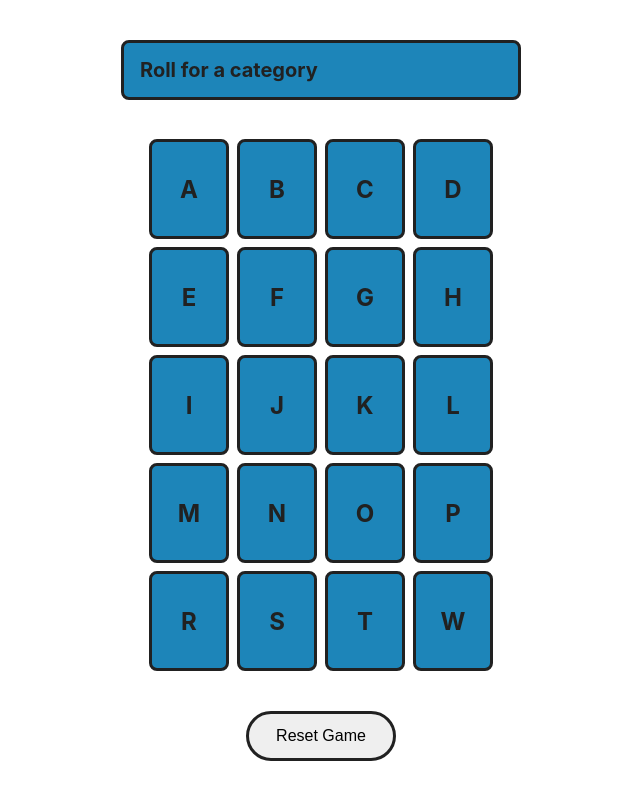
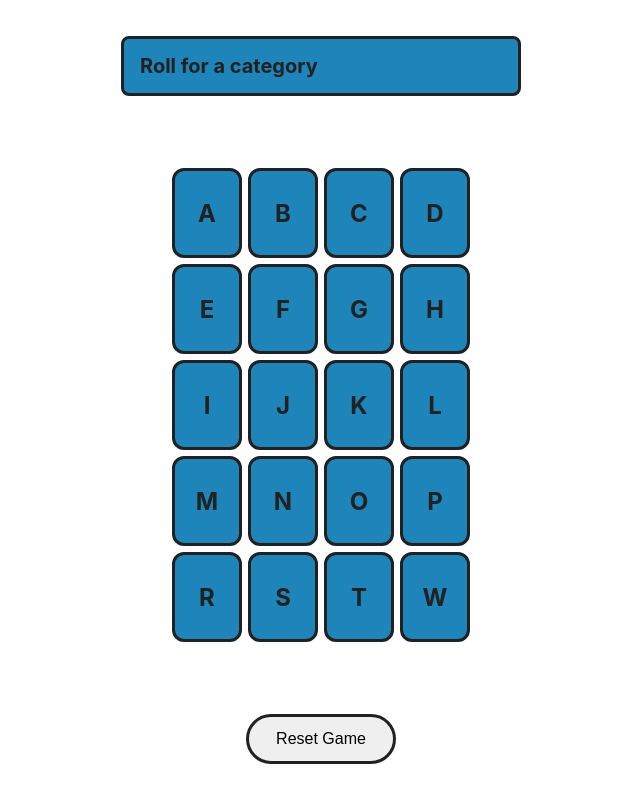
Before and after one commit to BenjaminSiri/tapple-app, a React (Vite) app: page / in a window 1280 px wide. Shown: the whole page, without its empty margins (319-959 px from the left). Built offline with nearby package versions, Linux system fonts and the light colour scheme; some icons are missing.

Commit message:
Sizing updates

```diff
--- a/src/components/GameArea.tsx
+++ b/src/components/GameArea.tsx
@@ -9,12 +9,10 @@ import Letter from '../components/Letter';
 import CategorySelect from './CategorySelect';
 
 const StyledLetterContainer = styled.div<{ $timeOver?: boolean }>`
-    display: flex;
-    justify-content: center;
-    align-items: center;
-    flex-wrap: wrap;
-    gap: 8px;
-    width: 400px;
+    display: grid;
+    grid-template-columns: repeat(4, 70px);
+    grid-template-rows: repeat(5, 90px);
+    gap: 6px;
 
     ${({ $timeOver }) =>
         $timeOver &&
@@ -35,7 +33,7 @@ const StyledGameArea = styled.div<{ $timeWarning?: boolean, $timeOver?: boolean
     display: flex;
     flex-direction: column;
     align-items: center;
-    justify-content: space-evenly;
+    justify-content: space-around;
     width: 100%;
     height: 100vh;
     display: flex;
--- a/src/components/Letter.tsx
+++ b/src/components/Letter.tsx
@@ -8,10 +8,8 @@ interface LetterProps {
 }
 
 const StyledDiv = styled.div<{ $enabled: boolean }>`
-    width: 80px;
-    height: 100px;
     border: 3px solid var(--text-primary);
-    border-radius: 8px;
+    border-radius: 12px;
     background-color: var(--color-primary);
     color: var(--text-primary);
     display: flex;
@@ -27,7 +25,7 @@ const StyledDiv = styled.div<{ $enabled: boolean }>`
         background-color: var(--text-secondary);
         color: var(--text-primary);
     `}
-`
+`;
 
 const Letter: React.FC<LetterProps> = observer(({ char }) => {
     const { tappleStore } = useStores();
```
